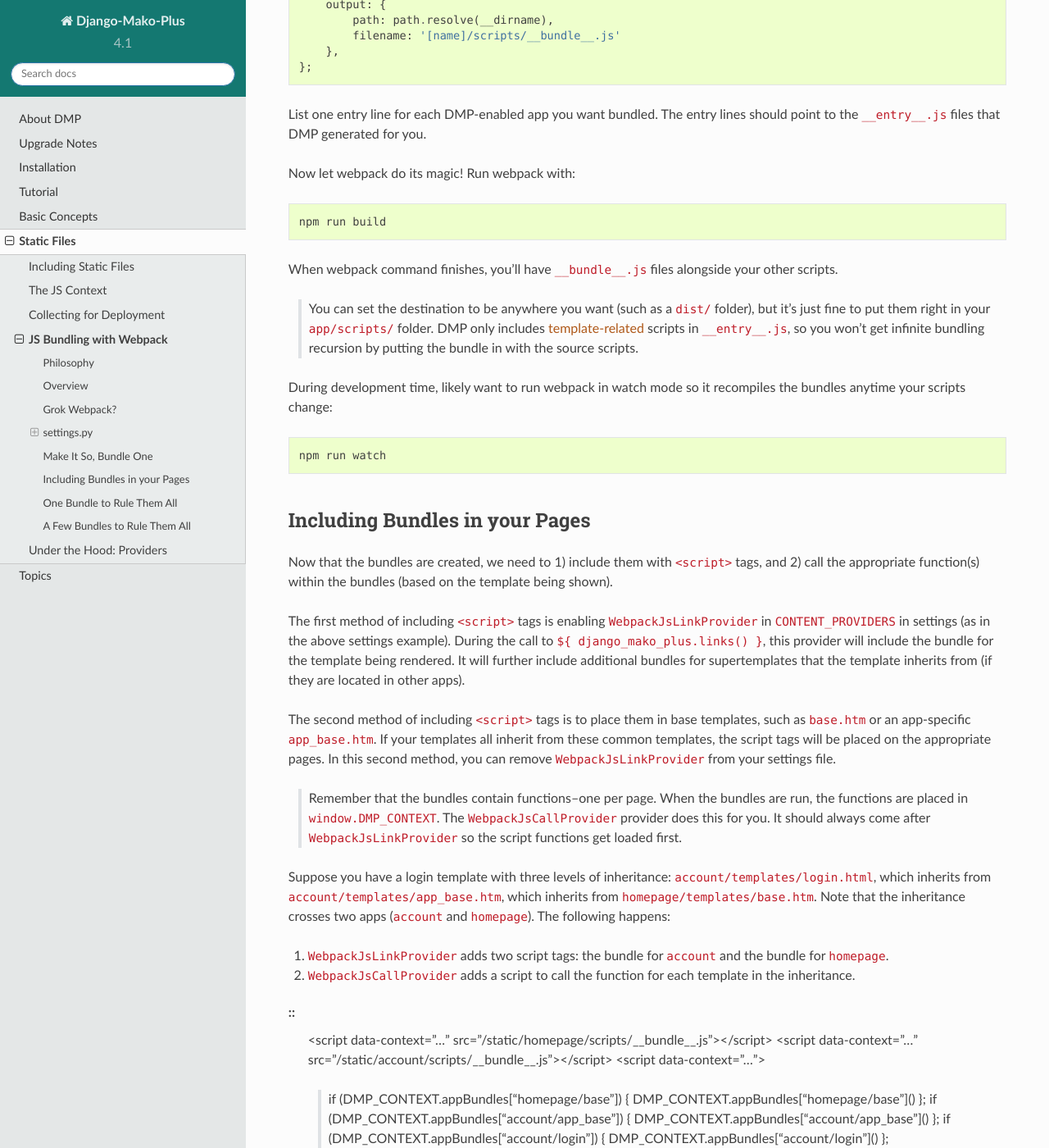
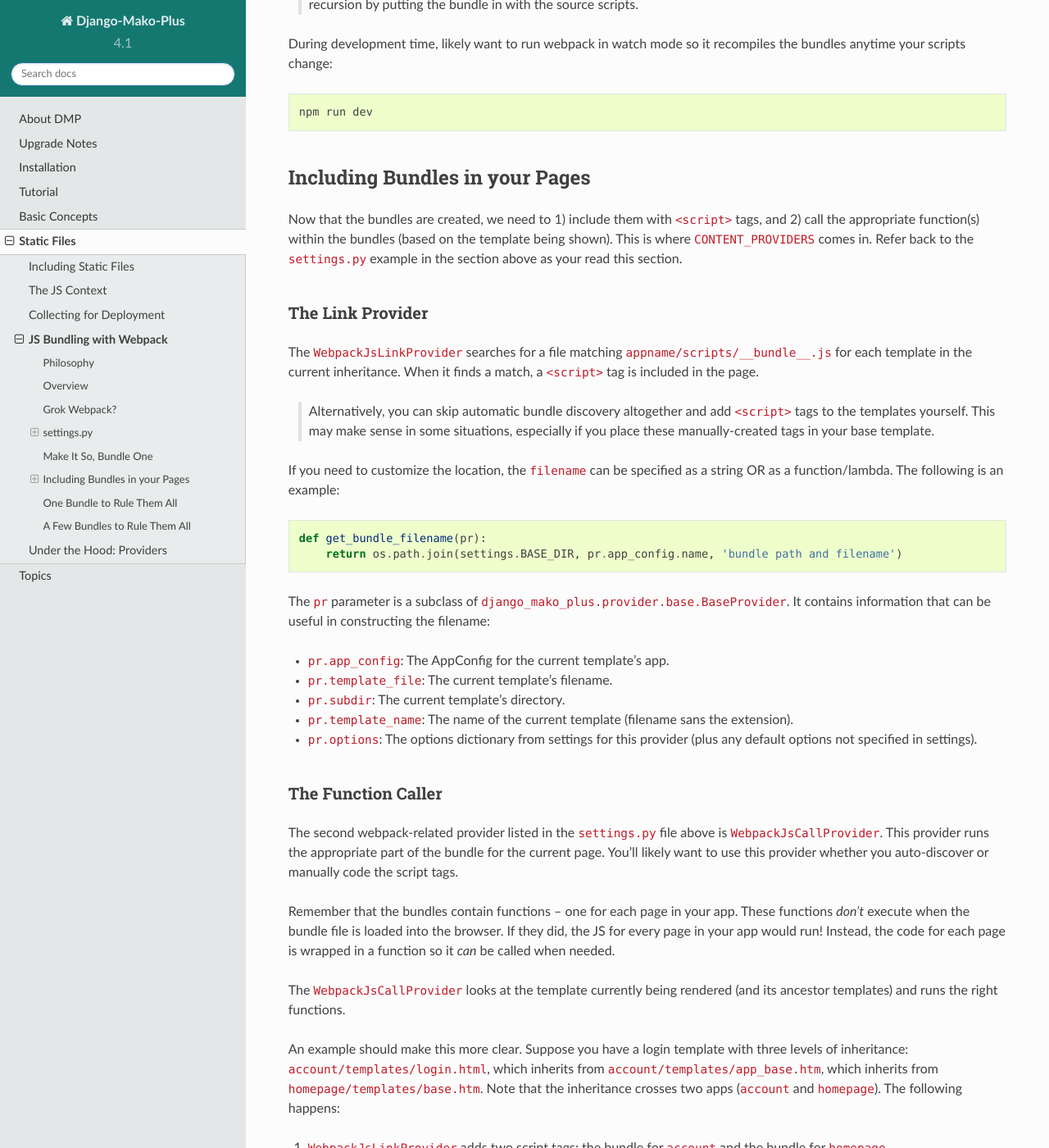
Before and after one commit to doconix/django-mako-plus, a Sphinx documentation site: the page built from docs/static_webpack.rst, in a window 1280 px wide and 1400 px high, scrolled down 4624 px. Shown: the whole window at 82% size. Built offline with Sphinx 7.4.7 and the Read the Docs theme 2.0.0, drawn with Linux system fonts in a browser that asks for light colours; some of the changed text lies outside the part shown.

Commit message:
webpack docs udpate

```diff
--- a/docs/static_webpack.rst
+++ b/docs/static_webpack.rst
@@ -1,7 +1,7 @@
 JS Bundling with Webpack
 ================================
 
-    This is an advanced topic, which means you'll see a lot of red code on this page.  Apologies in advance for the denseness of some of this.  It bears no relation to the denseness (or lack thereof) of the author.
+    Apologies in advance for the denseness of this page; it bears no relation to the denseness (or lack thereof) of the author.
 
 As you know, DMP automatically creates links for your static files.  When you render ``app/templates/mypage.html``, DMP creates a script tag for ``app/scripts/mypage.js`` and a style tag for ``app/styles/mypage.css``.  This is the default configuration.
 
@@ -30,15 +30,15 @@ This provider wraps each script inside a function inside the larger bundle.  Sin
 Overview
 -------------------
 
-The following is an overview of the development workflow:
+First we'll present an overview of the process.  Note that some steps only work correctly once you've continued through the setup in this document.
 
 1. Create your templates and scripts normally. Templates go in ``yourapp/templates/``.  Scripts go in ``yourapp/scripts/``.
-2. If you haven't done so, update your settings file to include a ``WEBPACK_PROVIDERS`` section.  The ``dmp__webpack`` command uses this to find your scripts.
+2. If you haven't done so, update your settings file to include a ``WEBPACK_PROVIDERS`` section.  The ``dmp_webpack`` command uses this when generating the entry file.
 3. Run ``python manage.py dmp_webpack --overwrite``.  This (re)creates an ``appname/scripts/__entry__.js`` file in each of your apps.  This command should be run anytime you create or remove ``.js`` files. It's not necessary when you modify said files.
 4. If you haven't done so, run ``npm init`` and create the package.json file.
-5. If you haven't done so, create ``webpack.config.js`` in your project root.  In this file, include an entry line for each of the ``__entry__.js`` files in your apps.
-6. If developing: Run ``npm run watch``. Webpack does its magic and creates ``appname/scripts/__bundle__.js``. Whenever you modify a ``.js`` file, webpack will sense a change in the force and recompile the bundle(s).
-7. If deploying to a server:  Run ``npm run build``.  Webpack does its magic and creates ``appname/scripts/__bundle__.js``. Then continue deployment normally: collect your static files and upload to your server.
+5. If you haven't done so, create ``webpack.config.js`` in your project root.  In this file, include an entry line for each ``__entry__.js`` file (usually one per app).
+6. If developing, run ``npm run dev``; if deploying, run ``npm run build``.  Webpack does its magic and creates ``appname/scripts/__bundle__.js``. Whenever you modify a ``.js`` file, webpack will sense a change in the force and recompile the bundle(s).
+7.  If you haven't done so, update your settings file to include two providers in ``CONTENT_PROVIDERS``: ``django_mako_plus.WebpackJsLinkProvider`` and ``django_mako_plus.WebpackJsCallProvider``.  These activate the bundles when browsers load your pages.
 
 
 Grok Webpack?
@@ -48,14 +48,14 @@ In the discussion below, I'll assume you already understand how to use `npm <htt
 
 Before we begin, be sure ``Node.js`` and ``npm`` are installed and runnable from the command line.  Install webpack (``npm install webpack``).  You should now have a ``node_modules/`` directory in your project.  All of these steps are explained on the `Webpack <https://webpack.js.org/>`_ web site.
 
-The following is an example ``package.json`` file:
+The following is an example ``package.json`` file for Webpack 4:
 
 {
   "name": "myproject",
   "version": "1.0.0",
   "scripts": {
-    "build": "webpack",
-    "watch": "webpack --watch"
+    "dev": "webpack --mode development --watch",
+    "build": "webpack --mode production"
   }
 }
 
@@ -63,7 +63,7 @@ The following is an example ``package.json`` file:
 settings.py
 ------------------------
 
-The following is an example of the settings needed when using bundles.  Note that the example only lists the JS-related providers (it doesn't include the providers for CSS that would normally be there as well).  Note also that it does not include the normal ``JsLinkProvider`` because JS is coming from bundles rather than page-specific JS files.
+The following is an example of the settings needed when using bundles.  Note that the example is limited to the bundle-related providers -- you'll likely have additional providers for things like CSS files.
 
 ::
 
@@ -77,8 +77,13 @@ The following is an example of the settings needed when using bundles.  Note tha
                 'CONTENT_PROVIDERS': [
                     # injects jscontext-tagged context variables into JS
                     { 'provider': 'django_mako_plus.JsContextProvider' },
+
                     # <script> tags for the JS bundle file(s); filename can be a function (like below) or a string
-                    { 'provider': 'django_mako_plus.WebpackJsLinkProvider', 'filename': lambda pr: os.path.join(pr.app_config.path, 'scripts', '__bundle__.js') },
+                    # if your base template hard codes a link to the bundle(s), you don't need this
+                    { 'provider': 'django_mako_plus.WebpackJsLinkProvider',
+                        'filename': lambda pr: os.path.join(pr.app_config.path, 'scripts', '__bundle__.js')
+                    },
+
                     # calls the appropriate bundle functions for the current page
                     { 'provider': 'django_mako_plus.WebpackJsCallProvider' },
                 ],
@@ -94,30 +99,10 @@ The following is an example of the settings needed when using bundles.  Note tha
     ]
 
 
-CONTENT_PROVIDERS
-~~~~~~~~~~~~~~~~~~~~~
-
-The ``CONTENT_PROVIDERS`` setting is used to find scripts during the normal running of your servers.
-
-The ``WebpackJsLinkProvider`` finds ``appname/scripts/__bundle__.js`` files and  generates ``<script>`` links for the template (and supertemplate) being rendered.  If you need to customize the location, the ``filename`` can be specified as a string OR as a function/lambda.  If defined as a function instead of a lambda, it should return an absolute path to the bundle file.  The following is an example:
-
-::
-
-    def get_bundle_filename(pr):
-        return os.path.join(settings.BASE_DIR, pr.app_config.name, 'bundle path and filename')
-
-The ``pr`` parameter is a subclass of ``django_mako_plus.provider.base.BaseProvider``. It contains information that can be useful in constructing the filename:
-
-* ``pr.app_config``: The AppConfig for the current template's app.
-* ``pr.template_file``: The current template's filename.
-* ``pr.subdir``: The current template's directory.
-* ``pr.template_name``: The name of the current template (filename sans the extension).
-* ``pr.options``: The options dictionary from settings for this provider (plus any default options not specified in settings).
-
 WEBPACK_PROVIDERS
 ~~~~~~~~~~~~~~~~~~~~~~~
 
-The ``WEBPACK_PROVIDERS`` setting is used exclusively by ``python manage.py dmp_webpack``, where your ``__entry__.js`` files are generated.  Any providers listed here are used to discover the JS files for your templates.
+In the above settings, ``WEBPACK_PROVIDERS`` is used by ``python manage.py dmp_webpack``, where your ``__entry__.js`` files are generated.  Any providers listed here are used to discover the JS files for your templates.
 
 DMP searches for scripts starting with a template name.  In keeping with this pattern, the ``dmp_webpack`` management command loads each template your apps and includes its script through ``require()``.  The command creates ``app/scripts/__entry__.js`` as an entry point for webpack.  Try running the command on an app that contains several template-related .js files:
 
@@ -178,25 +164,51 @@ During development time, likely want to run webpack in watch mode so it recompil
 
 ::
 
-    npm run watch
+    npm run dev
 
 
 
 Including Bundles in your Pages
 ----------------------------------
 
-Now that the bundles are created, we need to 1) include them with ``<script>`` tags, and 2) call the appropriate function(s) within the bundles (based on the template being shown).
+Now that the bundles are created, we need to 1) include them with ``<script>`` tags, and 2) call the appropriate function(s) within the bundles (based on the template being shown).  This is where ``CONTENT_PROVIDERS`` comes in.  Refer back to the ``settings.py`` example in the section above as your read this section.
 
-The first method of including ``<script>`` tags is enabling ``WebpackJsLinkProvider`` in ``CONTENT_PROVIDERS`` in settings (as in the above settings example).  During the call to ``${ django_mako_plus.links() }``, this provider will include the bundle for the template being rendered.  It will further include additional bundles for supertemplates that the template inherits from (if they are located in other apps).
+The Link Provider
+~~~~~~~~~~~~~~~~~~~~~~~
 
-The second method of including ``<script>`` tags is to place them in base templates, such as ``base.htm`` or an app-specific ``app_base.htm``.  If your templates all inherit from these common templates, the script tags will be placed on the appropriate pages.  In this second method, you can remove ``WebpackJsLinkProvider`` from your settings file.
+The ``WebpackJsLinkProvider`` searches for a file matching ``appname/scripts/__bundle__.js`` for each template in the current inheritance.  When it finds a match, a ``<script>`` tag is included in the page.
 
-    Remember that the bundles contain functions--one per page.  When the bundles are run, the functions are placed in ``window.DMP_CONTEXT``.  The ``WebpackJsCallProvider`` provider does this for you.  It should always come after ``WebpackJsLinkProvider`` so the script functions get loaded first.
+    Alternatively, you can skip automatic bundle discovery altogether and add ``<script>`` tags to the templates yourself.  This may make sense in some situations, especially if you place these manually-created tags in your base template.
 
-Suppose you have a login template with three levels of inheritance: ``account/templates/login.html``, which inherits from ``account/templates/app_base.htm``, which inherits from ``homepage/templates/base.htm``.  Note that the inheritance crosses two apps (``account`` and ``homepage``).  The following happens:
+If you need to customize the location, the ``filename`` can be specified as a string OR as a function/lambda.  The following is an example:
+
+::
+
+    def get_bundle_filename(pr):
+        return os.path.join(settings.BASE_DIR, pr.app_config.name, 'bundle path and filename')
+
+The ``pr`` parameter is a subclass of ``django_mako_plus.provider.base.BaseProvider``. It contains information that can be useful in constructing the filename:
+
+* ``pr.app_config``: The AppConfig for the current template's app.
+* ``pr.template_file``: The current template's filename.
+* ``pr.subdir``: The current template's directory.
+* ``pr.template_name``: The name of the current template (filename sans the extension).
+* ``pr.options``: The options dictionary from settings for this provider (plus any default options not specified in settings).
+
+
+The Function Caller
+~~~~~~~~~~~~~~~~~~~~~~~
+
+The second webpack-related provider listed in the ``settings.py`` file above is ``WebpackJsCallProvider``.  This provider runs the appropriate part of the bundle for the current page.  You'll likely want to use this provider whether you auto-discover or manually code the script tags.
+
+Remember that the bundles contain functions -- one for each page in your app.  These functions *don't* execute when the bundle file is loaded into the browser.  If they did, the JS for every page in your app would run!  Instead, the code for each page is wrapped in a function so it *can* be called when needed.
+
+The ``WebpackJsCallProvider`` looks at the template currently being rendered (and its ancestor templates) and runs the right functions.
+
+An example should make this more clear.  Suppose you have a login template with three levels of inheritance: ``account/templates/login.html``, which inherits from ``account/templates/app_base.htm``, which inherits from ``homepage/templates/base.htm``.  Note that the inheritance crosses two apps (``account`` and ``homepage``).  The following happens:
 
 1. ``WebpackJsLinkProvider`` adds two script tags: the bundle for ``account`` and the bundle for ``homepage``.
-2. ``WebpackJsCallProvider`` adds a script to call the function for each template in the inheritance.
+2. ``WebpackJsCallProvider`` adds three script calls -- one for each template in the inheritance.
 
 ::
     <script data-context="..." src="/static/homepage/scripts/__bundle__.js"></script>
--- a/docs/tutorial_css_js.rst
+++ b/docs/tutorial_css_js.rst
@@ -7,6 +7,9 @@ T4: zip(HTML, JS, CSS)
 Modern web pages are made up of three primary parts: HTML, CSS, and Javascript (media might be a fourth, but we'll go with three for now). Since all of your pages need these three components, this framework combines them intelligently for you. All you have to do is name the .html, the css., and the .js files correctly, and DMP will insert the ``<link>`` and ``<script>`` tags automatically for you.
 
 Convention over configuration.  Just like a slice of home-baked apple pie.
+
+    If you are using a bundler like `webpack <https://webpack.js.org/>`_, be sure to read `JS Bundling with Webpack <static_webpack.html>`_.
+
 
 A Bit of Style
 ---------------------------------------------------
@@ -130,7 +133,8 @@ Reload your browser, and you should see the calculation of hours.
 Bundlers like Webpack, Browserify, etc.
 ------------------------------------------
 
-If you are using JS bundles, DMP files can go right in the bundles.  See bundling in `Rendering CSS and JS <static.html>`_ for more information.
+If you are using JS bundles, DMP fits right in.  See bundling in `JS Bundling with Webpack <static_webpack.html>`_ for more information.
+
 
 Behind the CSS and JS Curtain
 -----------------------------
```
Also changed, not shown: other parts of docs/static_webpack.rst (+7 -6 lines).
